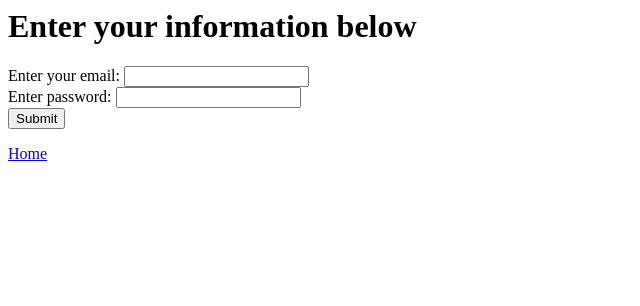
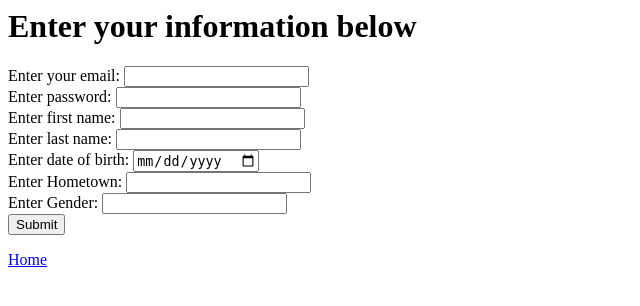
Before and after one commit to addycb/Photo-Sharing-Website, a Flask app: page /register in a window 1280 px wide. Shown: the top 306 px of the page, without its empty margins (0-640 px from the left). Run offline with Flask 2, Linux system fonts and the light colour scheme; data that the repository does not hold is empty.

```diff
--- a/app.py
+++ b/app.py
@@ -10,6 +10,7 @@
 ###################################################
 
 import email
+from turtle import home
 import flask
 from flask import Flask, Response, request, render_template, redirect, url_for
 from flaskext.mysql import MySQL
@@ -125,7 +126,7 @@ def register_user():
 		password=request.form.get('password')
 		firstname=request.form.get('firstname')
 		lastname=request.form.get('lastname')
-		dob=request.form.get('date_of_birth')
+		date_of_birth=request.form.get('date_of_birth')
 		hometown=request.form.get('hometown')
 		gender=request.form.get('gender')
 	except:
@@ -134,7 +135,7 @@ def register_user():
 	cursor = conn.cursor()
 	test =  isEmailUnique(email)
 	if test:
-		print(cursor.execute("INSERT INTO Users (email, password, firstname, lastname, date_of_birth, hometown, gender) VALUES ('{0}', '{1}','{2}', '{3}','{4}', '{5}',)".format(email, password)))
+		print(cursor.execute("INSERT INTO Users (email, password, firstname, lastname, dob, hometown, gender) VALUES (%s, %s,%s,%s,%s,%s,%s)",(email, password,firstname,lastname,date_of_birth,hometown,gender)))
 		conn.commit()
 		#log user in
 		user = User()
@@ -260,6 +261,13 @@ def getalbumowner(albumid):
 	cursor.execute("SELECT a.user_id from albums a where a.album_id='{0}'".format(albumid))
 	return cursor.fetchone()[0]
 
+def getuserinfo(userid):
+	cursor=conn.cursor()
+	cursor.execute("SELECT a.firstname,a.lastname,a.gender,a.dob,a.hometown from users a where a.user_id='{0}'".format(userid))
+	return cursor.fetchone()
+
+
+
 
 @app.route('/photodelete', methods=['post'])
 @flask_login.login_required
@@ -268,7 +276,17 @@ def delete_photo():
 	deletephoto(pictureid)
 	albumid=request.form.get('albumid')
 	pictures=getPicturesbyAlbum(albumid)
-	return render_template('album.html',photos=pictures,base64=base64)
+	albumname=getAlbumNamebyId(albumid)
+	return render_template('album.html',photos=pictures,base64=base64,albumname=albumname)
+
+@app.route('/otherprofile', methods=['GET'])
+@flask_login.login_required
+def other_profile():
+	albumid=request.form.get('albumid')
+	albumowner=getalbumowner(albumid)
+	user=getuserinfo(albumowner)
+	albums=getUserAlbums(albumowner)
+	return render_template('otherprofile.html',user=user, albums=albums)
 
 
 @app.route('/albums', methods=['GET'])
@@ -556,8 +574,14 @@ def getComments(photo_id):
 
 def setComment(user_id,picture_id,comment):
 	cursor=conn.cursor()
-	cursor.execute("INSERT INTO comments (create_user, picture_id,content) VALUES (%s, %s,%s)", (user_id,picture_id,comment))
+	cursor.execute("INSERT INTO comments (comment_maker, picture_id,content) VALUES (%s, %s,%s)", (user_id,picture_id,comment))
 	conn.commit()
+
+def getAlbumNamebyId(album_id):
+	cursor=conn.cursor()
+	cursor.execute("SELECT album_name from Albums a where a.album_id='{0}'".format(album_id))
+	return cursor.fetchone()[0]
+
 
 
 
@@ -566,7 +590,8 @@ def setComment(user_id,picture_id,comment):
 def get_album():
 	albumid=request.form.get('albumid')
 	pictures=getPicturesbyAlbum(albumid)
-	return render_template('album.html',photos=pictures,base64=base64)
+	albumname=getAlbumNamebyId(albumid)
+	return render_template('album.html',photos=pictures,base64=base64,albumname=albumname)
 
 def populatephotos():
 	cursor=conn.cursor()
@@ -616,7 +641,7 @@ def unlike_picture():
 		return render_template('picture.html',photo=photo,base64=base64,likes=likes,comments=comments)
 
 
-app.route("setcomment", methods=['POST'])
+@app.route("/setcomment", methods=['POST'])
 @flask_login.login_required
 def set_comment():
 	pictureid=request.form.get('pictureid')
--- a/templates/album.html
+++ b/templates/album.html
@@ -1,6 +1,6 @@
 <!doctype html>
 {% if photos %}
-<h2>Here are your photos</h2>
+<h2>Now Browsing Photos in: {{albumname}}</h2>
     <ul>
     {% for photo in photos %}
         <li>
@@ -15,3 +15,7 @@
 {%else%}
     <h2>No photos in this album</h2>
 {% endif %}
+<form method="POST" enctype="multipart/form-data" action="/otherprofile">
+    <input type="hidden" name="albumid" value={{photo[3]}}>
+    <input type="submit" value="View All Albums From This User" />
+</form>
--- a/templates/hello.html
+++ b/templates/hello.html
@@ -19,10 +19,11 @@
 {% endif %}
 
 <ul>
+<li><a href='/'>Home</a></li>
 <li><a href='/upload'>Upload a photo</a> </li>
 <li><a href='/albums'>Albums</a></li>
+<li><a href='/friends'>Friends</a></li>
+<li><a href='/browse'>Browse</a></li>
 <li><a href='/logout'>Logout</a></li>
-<li><a href='/friends'>Friends</a></li>
-<li><a href='/'>Home</a></li>
 
 </ul>
--- a/templates/register.html
+++ b/templates/register.html
@@ -15,6 +15,16 @@
                 <input type="email" name="email" /><br />
                 <label for="password">Enter password:</label>
                 <input type="password" name="password" /><br />
+                <label for="firstname">Enter first name:</label>
+                <input type="text" name="firstname" /><br />
+                <label for="lastname">Enter last name:</label>
+                <input type="text" name="lastname" /><br />
+                <label for="date_of_birth">Enter date of birth:</label>
+                <input type="date" name="date_of_birth" /><br />
+                <label for="hometown">Enter Hometown:</label>
+                <input type="text" name="hometown" /><br />
+                <label for="Gender">Enter Gender:</label>
+                <input type="text" name="gender" /><br />
                 <input type="submit" />
             </form>
          </div>
```
Also changed, not shown: templates/otherprofile.html (added, +17 -0 lines), templates/picture.html (+7 -7 lines).
